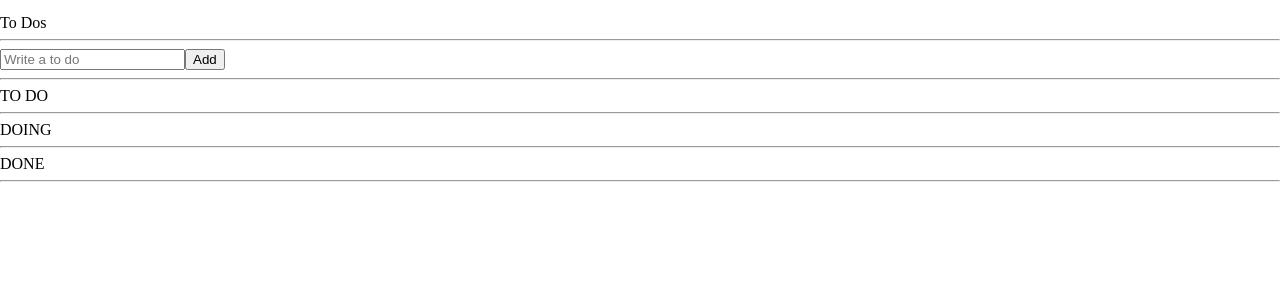
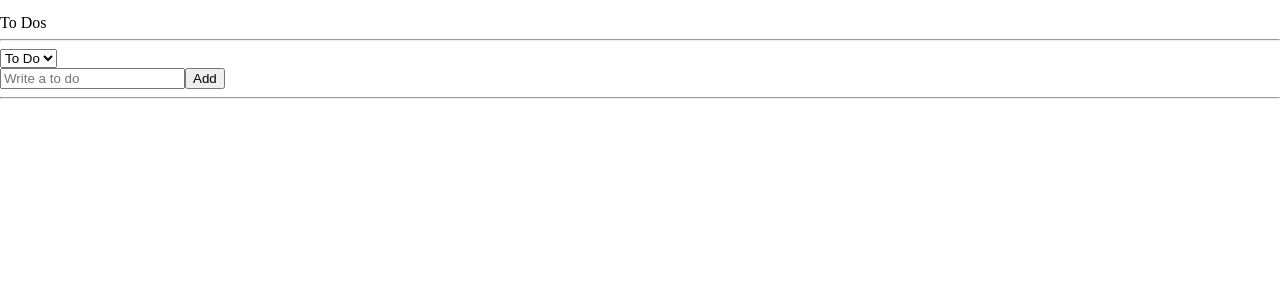
Before and after one commit to yeeun98/ReactJS_MasterClass, a React (Create React App) app: page / in a window 1280 px wide. Shown: the top 300 px of the page. Built offline with nearby package versions, Linux system fonts and the light colour scheme.

Commit message:
#6.17 Selectors part Two

```diff
--- a/src/state-management/components/TodoList.tsx
+++ b/src/state-management/components/TodoList.tsx
@@ -1,37 +1,31 @@
-import { useRecoilValue } from "recoil";
+import { useRecoilState, useRecoilValue } from "recoil";
 import CreateToDo from "./CreateToDo";
-import { toDoSelector, toDoState } from "./atoms";
+import { categoryState, toDoSelector, toDoState } from "./atoms";
 import ToDo from "./ToDo";
 
 function TodoList() {
-  // const toDos = useRecoilValue(toDoState);
-  const [toDo, doing, done] = useRecoilValue(toDoSelector);
-  const selectorOutput = useRecoilValue(toDoSelector);
-  // console.log(toDos);
-  console.log(selectorOutput);
+  const list = useRecoilValue(toDoSelector);
+  const [category, setCategory] = useRecoilState(categoryState);
+  const onInput = (event: React.FormEvent<HTMLSelectElement>) => {
+    const {currentTarget: {value}} = event;
+    setCategory(value);
+  }
 
   return  (
     <div style={{marginTop: '15px'}}>
       <h1> To Dos </h1>
       <hr />
+      <select onChange={onInput}>
+        <option value="TO_DO">To Do</option>
+        <option value="DOING">Doing</option>
+        <option value="DONE">Done</option>
+      </select>
       <CreateToDo />
-      <hr/>
 
-      <h2>TO DO</h2>
       <ul>
-        { toDo.map(toDo => <ToDo key={toDo.id} {...toDo} />) }
-      </ul>
-      <hr/>
-
-      <h2>DOING</h2>
-      <ul>
-        { doing.map(toDo => <ToDo key={toDo.id} {...toDo} />) }
-      </ul>
-      <hr/>
-
-      <h2>DONE</h2>
-      <ul>
-        { done.map(toDo => <ToDo key={toDo.id} {...toDo} />) }
+        {
+          list.map(v => <ToDo key={v.id} {...v} />)
+        }
       </ul>
       <hr/>
     </div>
--- a/src/state-management/components/atoms.tsx
+++ b/src/state-management/components/atoms.tsx
@@ -1,5 +1,10 @@
 import { atom, selector } from "recoil";
 import { IToDo } from "./interface";
+
+export const categoryState = atom({
+  key: 'category',
+  default: 'TO_DO'
+})
 
 export const toDoState = atom<IToDo[]>({
   key: 'toDo',
@@ -10,15 +15,7 @@ export const toDoSelector = selector({
   key:'toDoSelector',
   get: ({ get }) => {
     const toDos = get(toDoState);
-    console.log([
-      toDos.filter((toDo) => toDo.category === 'TO_DO'),
-      toDos.filter((toDo) => toDo.category === 'DOING'),
-      toDos.filter((toDo) => toDo.category === 'DONE'),
-    ])
-    return [
-      toDos.filter((toDo) => toDo.category === 'TO_DO'),
-      toDos.filter((toDo) => toDo.category === 'DOING'),
-      toDos.filter((toDo) => toDo.category === 'DONE'),
-    ];
+
+    return toDos.filter((toDo) => toDo.category === get(categoryState));
   },
 });
```
